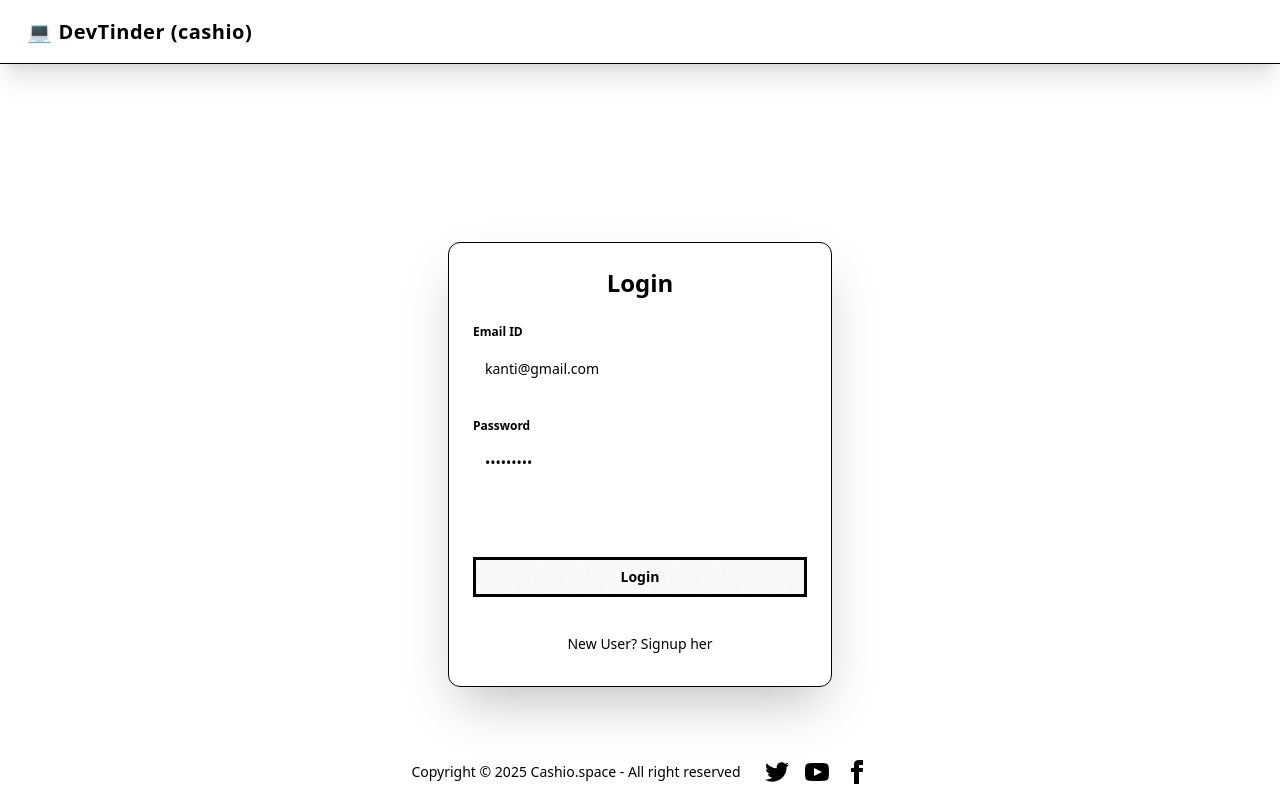
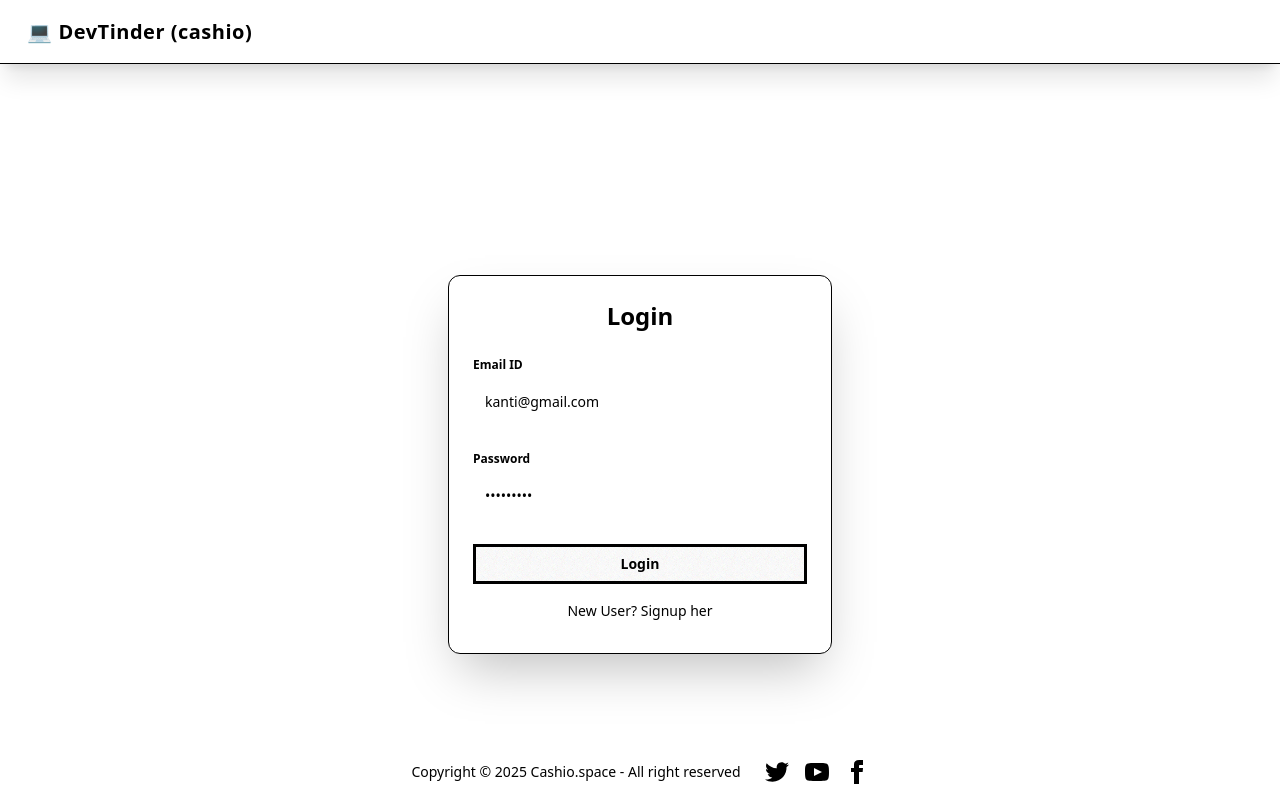
Before and after one commit to kanti-lal/devTinder-web, a React (Vite) app: page /login in a window 1280 px wide. Built offline with nearby package versions, Linux system fonts and the light colour scheme; no server answers.

Commit message:
fix: login and premium fixes

```diff
--- a/src/components/Login.jsx
+++ b/src/components/Login.jsx
@@ -15,10 +15,8 @@ const Login = () => {
 
   const dispatch = useDispatch();
   const navigate = useNavigate();
-  const location = useLocation();
 
   // Check if user was redirected from a protected route
-  const from = location.state?.from?.pathname || "/";
 
   const handleLogin = async () => {
     try {
@@ -68,26 +66,6 @@ const Login = () => {
             {isLoginForm ? "Login" : "Sign Up"}
           </h2>
 
-          {/* Show redirect message if user was redirected */}
-          {from !== "/" && (
-            <div className="alert alert-warning mb-4">
-              <svg
-                xmlns="http://www.w3.org/2000/svg"
-                className="stroke-current shrink-0 h-6 w-6"
-                fill="none"
-                viewBox="0 0 24 24"
-              >
-                <path
-                  strokeLinecap="round"
-                  strokeLinejoin="round"
-                  strokeWidth="2"
-                  d="M12 9v2m0 4h.01m-6.938 4h13.856c1.54 0 2.502-1.667 1.732-2.5L13.732 4c-.77-.833-1.964-.833-2.732 0L3.732 16.5c-.77.833.192 2.5 1.732 2.5z"
-                />
-              </svg>
-              <span>Please log in to access {from}</span>
-            </div>
-          )}
-
           {!isLoginForm && (
             <>
               <fieldset className="fieldset mb-2">
@@ -133,11 +111,11 @@ const Login = () => {
             />
           </fieldset>
           <div>
-            <p className="text-xs text-red-500 min-h-[1.5em]">{error}</p>
+            <p className="text-xs text-red-500">{error}</p>
           </div>
-          <div className="card-actions flex justify-center mt-2">
+          <div className="card-actions flex justify-center">
             <button
-              className="btn btn-primary px-6 my-5 w-full"
+              className="btn btn-primary px-6 w-full"
               onClick={isLoginForm ? handleLogin : handleSignup}
             >
               {isLoginForm ? "Login" : "Signup"}
--- a/src/components/Premium.jsx
+++ b/src/components/Premium.jsx
@@ -1,9 +1,13 @@
-import React, { useState } from "react";
+import React, { useEffect, useState } from "react";
 import { BASE_URL } from "../utils/constants";
 import axios from "axios";
 
 const Premium = () => {
   const [isUserPremium, setIsUserPremium] = useState(false);
+
+  useEffect(() => {
+    verifyPremiumUser();
+  }, []);
 
   const verifyPremiumUser = async () => {
     const res = await axios.get(BASE_URL + "/premium/verify", {
```
